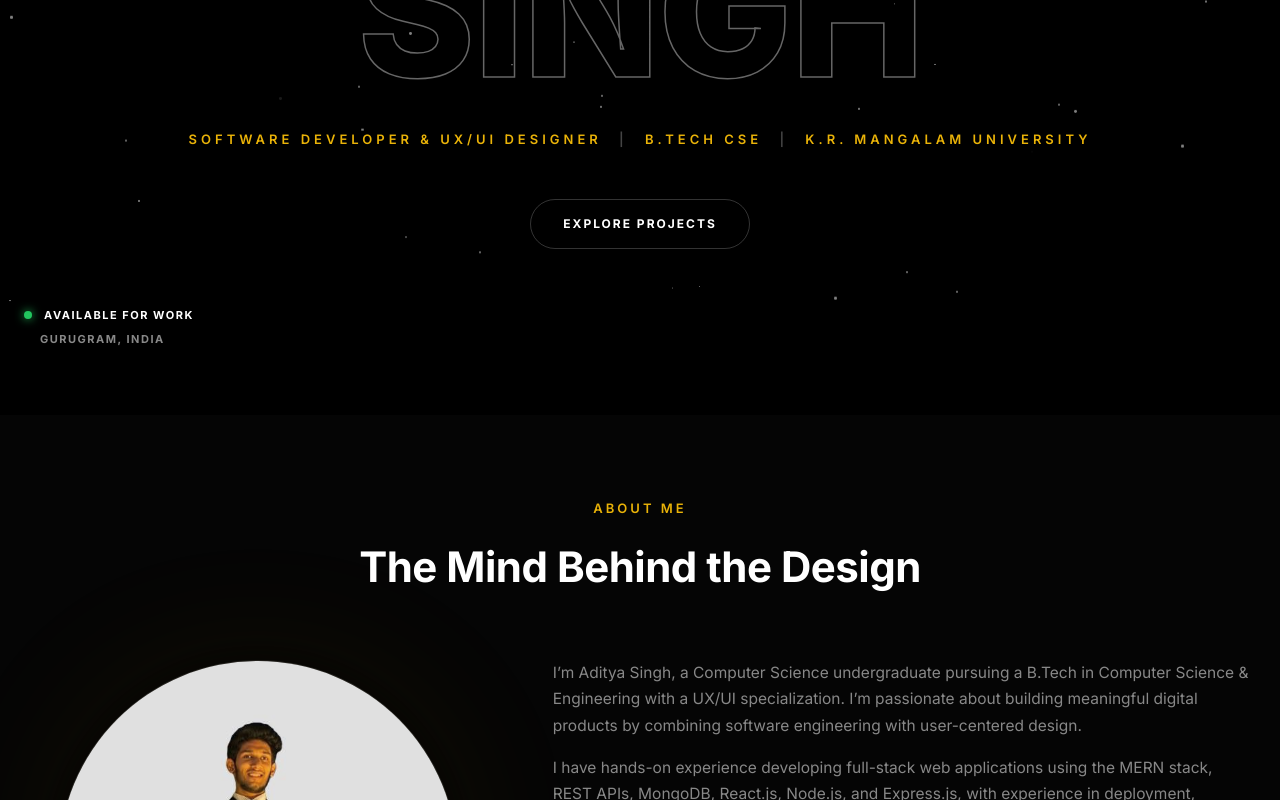
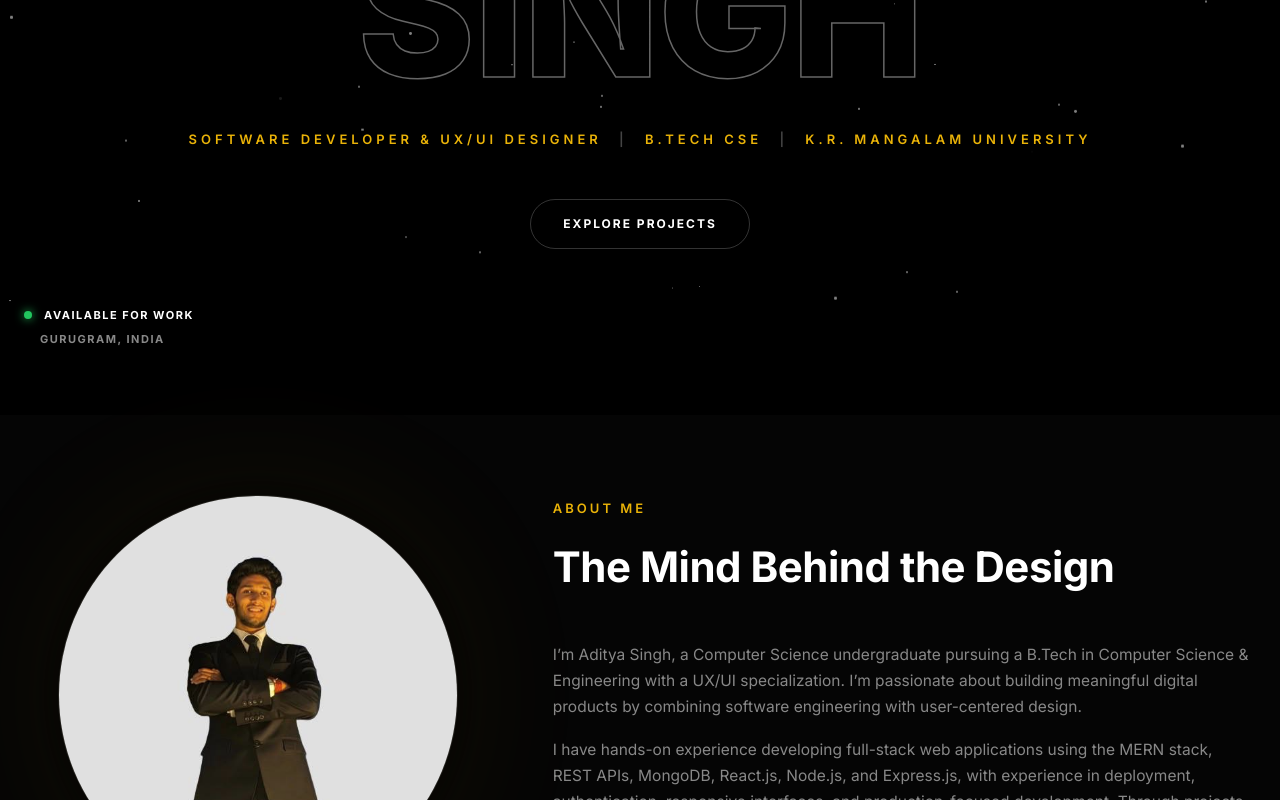
Before and after one commit to AdityaSingh0008/Portfolio, a React (Vite) app: page / in a window 1280 px wide. Shown: the part 385-1185 px from the top of the page. Built offline with nearby package versions, Linux system fonts and the light colour scheme.

Commit message:
style: move About heading into content column for better alignment

```diff
--- a/src/components/About.jsx
+++ b/src/components/About.jsx
@@ -7,13 +7,6 @@ export default function About() {
   return (
     <section className="section about" id="about">
       <div className="container">
-        <Reveal>
-          <div className="section-header-center">
-            <span className="section-tag">About Me</span>
-            <h2 className="section-title">The Mind Behind the Design</h2>
-          </div>
-        </Reveal>
-
         <div className="about-grid">
           <Reveal delay={0.1}>
             <div className="about-photo-wrapper">
@@ -28,6 +21,9 @@ export default function About() {
 
           <div className="about-content">
             <Reveal delay={0.2}>
+              <span className="section-tag">About Me</span>
+              <h2 className="section-title">The Mind Behind the Design</h2>
+              <br />
               <p className="about-p">{profile.bio1}</p>
               <p className="about-p">{profile.bio2}</p>
               <p className="about-p">{profile.bio3}</p>
@@ -55,10 +51,6 @@ export default function About() {
       </div>
 
       <style>{`
-        .section-header-center {
-          text-align: center;
-          margin-bottom: 60px;
-        }
         .about-grid {
           display: grid;
           grid-template-columns: 0.8fr 1.2fr;
```
